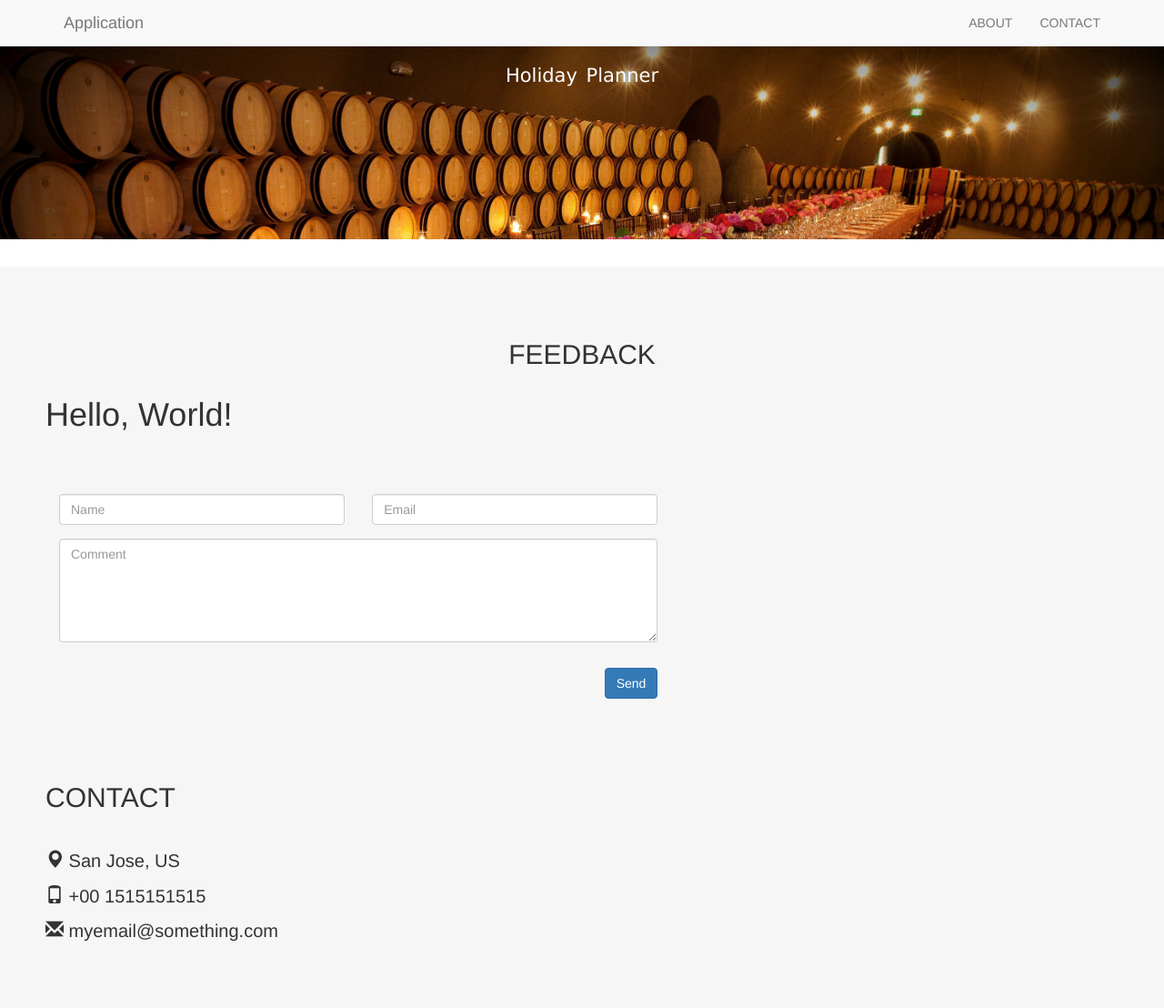
After one commit to MahimaSrikanta/Python_project, a Flask app: template templates/contact.html in a window 1280 px wide. The commit adds this page. Shown: the whole page at 91% size. Run offline with Flask 2, Linux system fonts and the light colour scheme; the template is opened without the code that fills it, so the values that code supplies are empty; some libraries are stand-ins or nearby versions.

Commit message:
Version3 Feedback

```diff
--- a/static/style.css
+++ b/static/style.css
@@ -12,6 +12,9 @@ word-spacing: 3px;
     padding: 60px 50px;
 	font-size : 20px
 }
+.bg-grey {
+      background-color: #f6f6f6;
+  }
 .team {
 padding: 80px 50px;
 }
@@ -64,8 +67,51 @@ padding: 80px 50px;
     text-transform: uppercase;
     opacity: 0.8;
 }
+.thumbnail {
+    padding: 0 0 15px 0;
+    border: none;
+    border-radius: 0;
+}
+
+.thumbnail img {
+    width: 100%;
+    height: 100%;
+    margin-bottom: 10px;
+}
 .menu a:hover {
     text-decoration: none;
     opacity: 1;
 }
-.hidden { display: none; }
+.carousel-control.right, .carousel-control.left {
+    background-image: none;
+    color: #f4511e;
+}
+
+.carousel-indicators li {
+    border-color: #f4511e;
+}
+
+.carousel-indicators li.active {
+    background-color: #f4511e;
+}
+
+.item h4 {
+    font-size: 19px;
+    line-height: 1.375em;
+    font-weight: 400;
+    font-style: italic;
+    margin: 70px 0;
+}
+
+.item span {
+    font-style: normal;
+}
+.row-footer{
+	background-color :	#5a5a5a;
+	color :floral white;
+}
+.cities_temp{
+  background-color: #f6f6f6;
+
+
+}
--- a/templates/city_template.html
+++ b/templates/city_template.html
@@ -30,7 +30,6 @@
     <div class="collapse navbar-collapse" id="myNavbar">
       <ul class="nav navbar-nav navbar-right">
         <li><a href="/about">ABOUT</a></li>
-        <li><a href="/help">HELP</a></li>
         <li><a href="/contact">CONTACT</a></li>
       </ul>
     </div>
@@ -44,7 +43,7 @@
 
 
 
-	<div class = "conatiner"  >
+	<div class = "conatiner cities_temp"  ng-app="myApp" ng-controller="myCtrl" >
 		{% block content %}
 		{% endblock %}
 	</div>
--- /dev/null
+++ b/templates/contact.html
@@ -0,0 +1,62 @@
+{% extends "city_template.html" %}
+{% block content %}
+<div class="container-fluid bg-grey">
+<h2 class="text-center">FEEDBACK</h2>
+	<div class = "row">
+		<div class = "col-sm-12 col-md-12">
+		{% if feedback %}
+			{% for i in feedback.keys()%}
+					<blockquote><p>{{feedback[i]}}</p><p><small>{{i}}</small></p></blockquote>
+			{% endfor %}
+		{% else %}
+			<h1>Hello, World!</h1>
+		{% endif %}
+
+
+
+
+		</div>
+	</div>
+	<br><br>
+
+  <div class="row">
+	<div class="col-sm-12 col-md-12 ">
+
+    <form action = "" method = "post">
+	<div class="col-sm-7">
+      <div class="row">
+
+        <div class="col-sm-6 form-group">
+          <input class="form-control" id="name" name="name" placeholder="Name" type="text" required >
+        </div>
+        <div class="col-sm-6 form-group">
+          <input class="form-control" id="email" name="email" placeholder="Email" type="email" required>
+        </div>
+      </div>
+      <textarea class="form-control" id="comments" name="comments" placeholder="Comment" rows="5"></textarea><br>
+
+      <div class="row">
+        <div class="col-sm-12 form-group">
+          <button class="btn btn-primary pull-right" type="submit">Send</button>
+        </div>
+      </div>
+    </div>
+	</form>
+</div>
+</div>
+<br> <br>
+	<h2>CONTACT</h2><br>
+	<div class = "row">
+	    <div class="col-sm-5 col-md-5">
+
+      <p><span class="glyphicon glyphicon-map-marker"></span> San Jose, US</p>
+      <p><span class="glyphicon glyphicon-phone"></span> +00 1515151515</p>
+      <p><span class="glyphicon glyphicon-envelope"></span> myemail@something.com</p>
+    </div>
+	</div>
+
+
+
+  </div>
+</div>
+{% endblock %}
--- a/templates/template.html
+++ b/templates/template.html
@@ -27,7 +27,6 @@
     <div class="collapse navbar-collapse" id="myNavbar">
       <ul class="nav navbar-nav navbar-right">
         <li><a href="/about">ABOUT</a></li>
-        <li><a href="/help">HELP</a></li>
         <li><a href="/contact">CONTACT</a></li>
 
 
```
Also changed, not shown: templates/city1.html (+49 -17 lines), templates/profile.html (+70 -1 lines), trial.py (+31 -19 lines), static/light.jpg (added).
